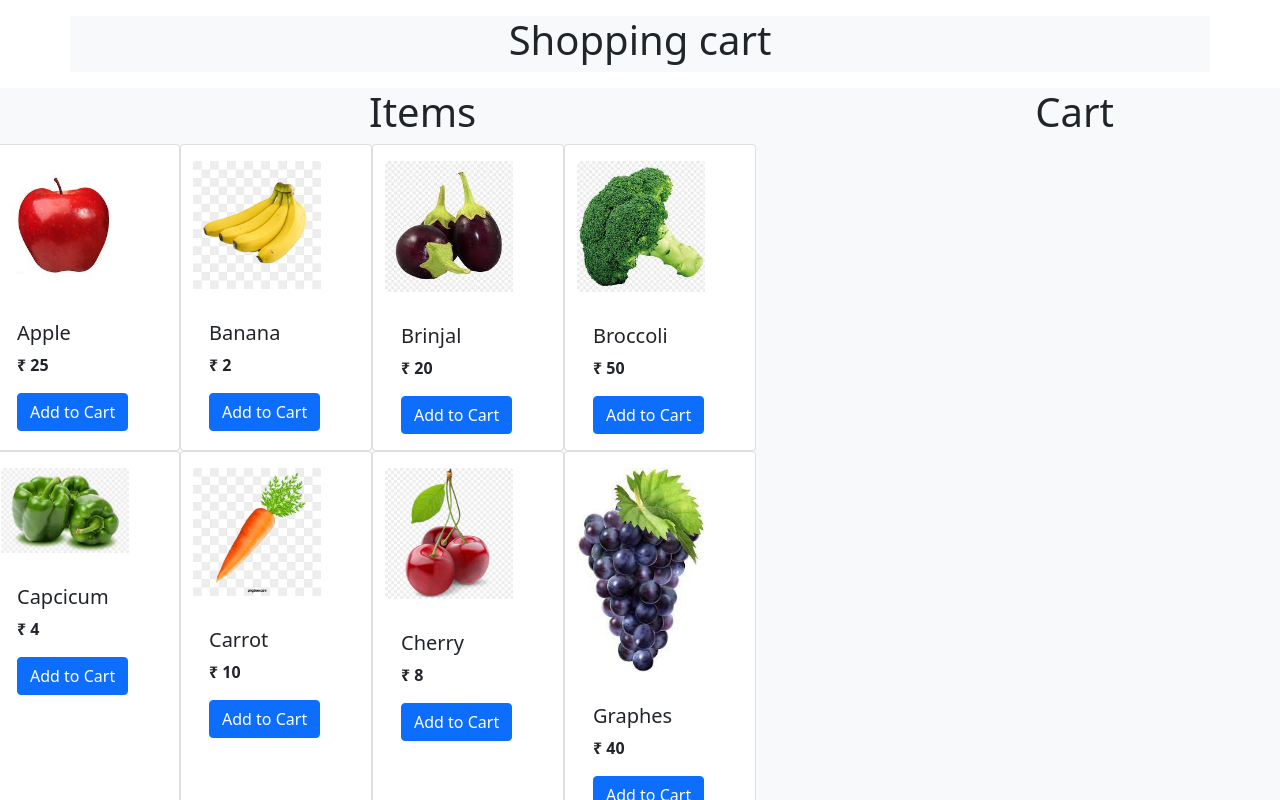
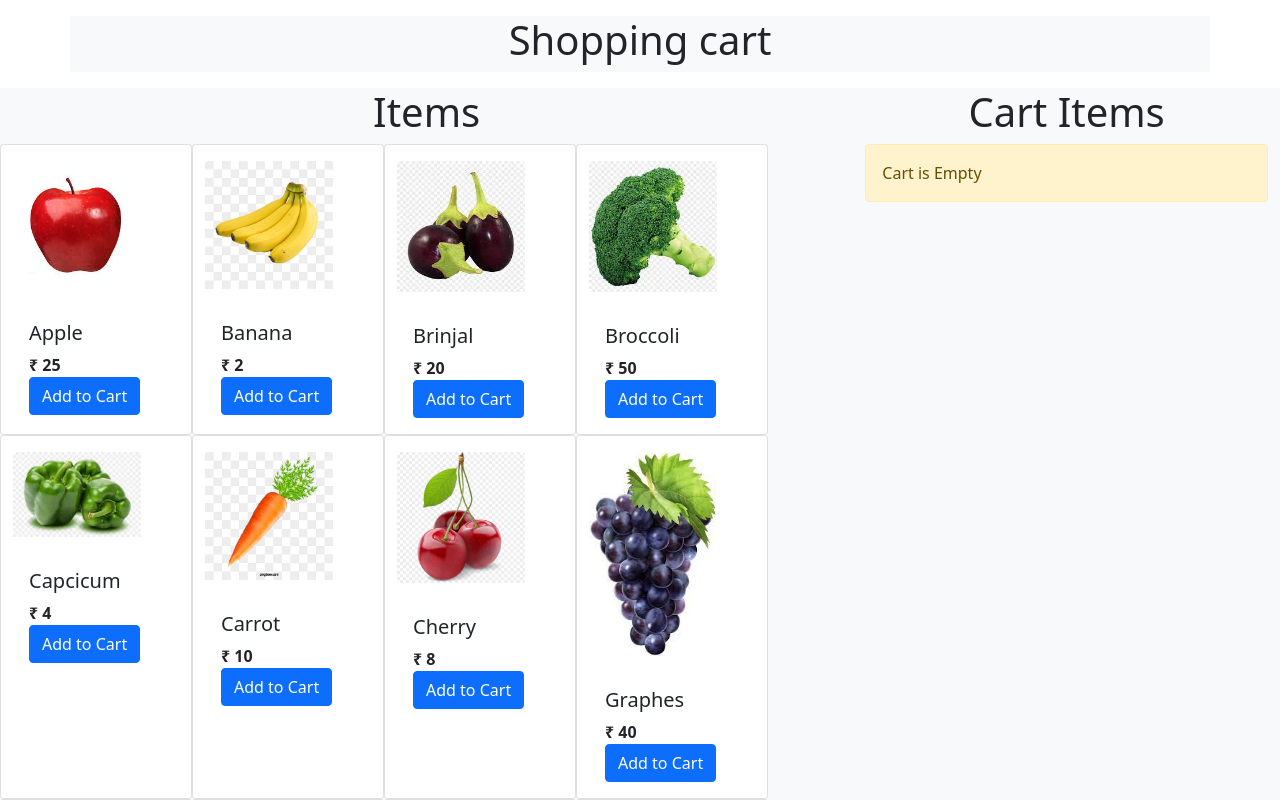
Before and after one commit to kja-axelor/React.js, a React (Create React App) app in the folder cart-app/: page / in a window 1280 px wide. Shown: the top 800 px of the page. Built offline with nearby package versions, Linux system fonts and the light colour scheme.

Commit message:
Add cart component in shopping-cart app

```diff
--- a/cart-app/src/App.js
+++ b/cart-app/src/App.js
@@ -2,13 +2,41 @@
 import Items from "./components/Items/Items";
 import Cart from "./components/Cart/Cart";
 import Data from "./components/Data/Data";
+import { useState } from "react";
 function App() {
+  const [cartItems,SetCartItems] = useState([]);
+
+  const onAdd = (item) => {
+    const exist = cartItems.find(x => x.id === item.id);
+    if(exist)
+    {
+      SetCartItems(cartItems.map(x => x.id === item.id ? {...exist,qty: exist.qty + 1}: x));
+    }
+    else{
+      SetCartItems([...cartItems,{...item,qty:1}]);
+    }
+  }
+
+  const onRemove = (item) => {
+    const exist = cartItems.find(x => x.id === item.id);
+    if (exist.qty === 1) {
+      SetCartItems(cartItems.filter(x => x.id !== item.id));
+    } else {
+      SetCartItems(
+        cartItems.map((x) =>
+          x.id === item.id ? { ...exist, qty: exist.qty - 1 } : x
+        )
+      );
+    }
+  };
+
   return (
-    <div>
+    <div className="container-fluid">
       <Header />
-      <div className='row'>
-        <Items items={Data}/>
-        <Cart />
+      <div className="row">
+        <Items onAdd={onAdd} items={Data} />
+        <Cart onAdd={onAdd} cartItems={cartItems} onRemove={onRemove}
+          countCartItems={cartItems.length}/>
       </div>
     </div>
   );
--- a/cart-app/src/components/Cart/Cart.js
+++ b/cart-app/src/components/Cart/Cart.js
@@ -1,9 +1,47 @@
 import React from 'react'
 
-export default function Cart() {
+export default function Cart(props) {
+  const {onAdd,cartItems,onRemove,countCartItems} = props;
+  const total = cartItems.reduce((a,c)=> a + c.price * c.qty,0);
     return (
       <div className="col-4 bg-light">
-        <h1 className="text-center">Cart</h1>
+        <h1 className="text-center">Cart Items</h1>
+
+        {countCartItems ?
+        (<h1><span className="badge bg-secondary">{countCartItems}</span></h1>) : ("")
+        }
+
+        <div>
+
+          {cartItems.length === 0 && (
+            <div className="alert alert-warning">Cart is Empty</div>
+          )}
+
+          {cartItems.map((item, index) => (
+            <div key={item.id} className="alert alert-secondary">
+              <div>
+                {index + 1}. {item.name}
+              </div>
+              <div>
+                <button onClick={() => onAdd(item)}
+                className="btn btn-success btn mx-1">+</button>
+                <button onClick={() => onRemove(item)}
+                className="btn btn-danger btn mx-1">-</button>
+              </div>
+              <div>
+                {item.qty} X ₹ {item.price.toFixed(2)}
+              </div>
+            </div>
+          ))}
+
+          {cartItems.length !== 0 && (
+            <>
+              <hr />
+              <div>total is ₹ {total.toFixed(2)}</div>
+            </>
+          )}
+
+        </div>
       </div>
     );
 }
--- a/cart-app/src/components/Data/Data.js
+++ b/cart-app/src/components/Data/Data.js
@@ -13,7 +13,8 @@
 import redChilly from '../../Assets/Images/red-chilly.jpeg'
 import strawberry from '../../Assets/Images/strawberry.jpg'
 import tomato from '../../Assets/Images/tomato.png'
-const Data =  [
+const Data =  {
+  items:[
     {
       id: 1,
       name: "Apple",
@@ -103,6 +104,7 @@
       name: "Tomato",
       price: 3,
       image: tomato,
-    },
-  ];
+    }
+  ]
+};
 export default Data;
--- a/cart-app/src/components/Item/Item.js
+++ /dev/null
@@ -1,23 +0,0 @@
-import React from 'react'
-import './item.css'
-export default function Item(props) {
-    const {item} = props;
-    return (
-      <div className="card">
-        <img
-          src={item.image}
-          className="card-img-top image my-3"
-          alt={item.name}
-        />
-        <div className="card-body">
-          <h5 className="card-title">{item.name}</h5>
-          <p className='card-text'>
-            <b>₹ {item.price}</b>
-          </p>
-          <div>
-              <a href="#" className="btn btn-primary">Add to Cart</a>
-          </div>
-        </div>
-      </div>
-    );
-}
--- /dev/null
+++ b/cart-app/src/components/ItemCard/Itemcard.js
@@ -0,0 +1,22 @@
+import React from 'react'
+import './itemcard.css'
+export default function Itemcard(props) {
+    const {item,onAdd} = props;
+    return (
+      <div className="card">
+        <img src={item.image} className="card-img-top image my-3"
+        alt={item.name}/>
+        <div className="card-body">
+          <h5 className="card-title">{item.name}</h5>
+          <div className="card-text">
+              <b>₹ {item.price}</b>
+          </div>
+          <div>
+            <button onClick={() => onAdd(item)} className="btn btn-primary">
+              Add to Cart
+            </button>
+          </div>
+        </div>
+      </div>
+    );
+}
--- a/cart-app/src/components/Items/Items.js
+++ b/cart-app/src/components/Items/Items.js
@@ -1,13 +1,13 @@
 import React from 'react'
-import Item from "../Item/Item";
+import Itemcard from "../ItemCard/Itemcard";
 export default function Items(props) {
     return (
             <div className='col-8 bg-light'>
                 <h1 className='text-center'>Items</h1>
                 <div className='row'>
                     {
-                        props.items.map((item)=>{
-                            return <Item key={item.id} item={item} />
+                        props.items.items.map((item)=>{
+                            return <Itemcard key={item.id} item={item} onAdd={props.onAdd} />
                         })
                     }
                 </div>
```
Also changed, not shown: cart-app/src/components/ItemCard/itemcard.css (renamed from cart-app/src/components/Item/item.css).
